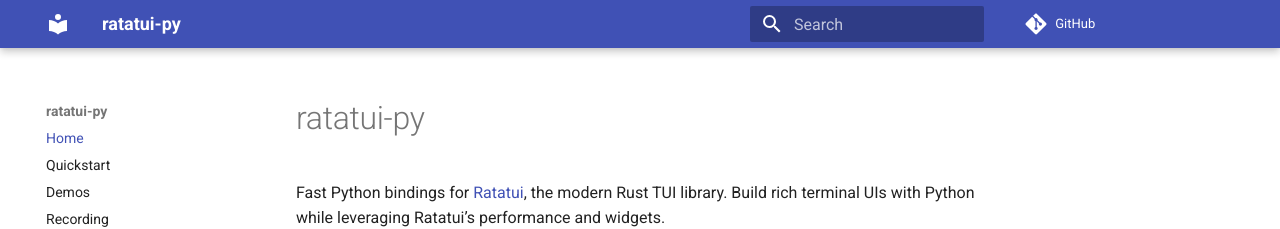
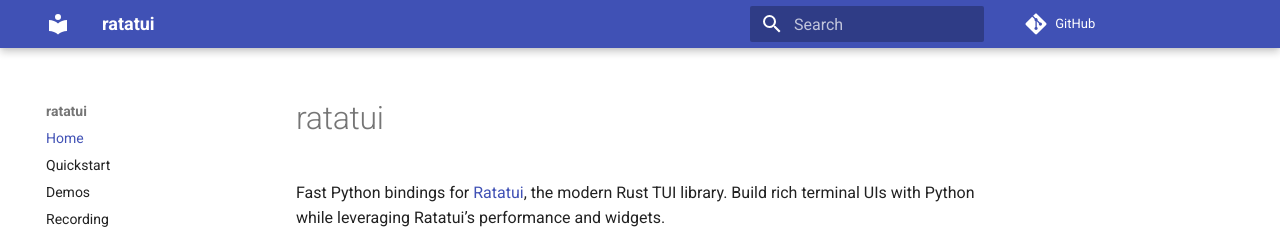
Before and after one commit to holo-q/ratatui-py, an MkDocs documentation site: the page built from docs/index.md, in a window 1280 px wide. Shown: the top 229 px of the page. Built offline with MkDocs 1.6.1 and Material for MkDocs 9.7.7, drawn with Linux system fonts in a browser that asks for light colours; comment, search, counter and statistics services are not loaded.

```diff
--- a/docs/index.md
+++ b/docs/index.md
@@ -1,4 +1,4 @@
-# ratatui-py
+# ratatui
 
 Fast Python bindings for [Ratatui], the modern Rust TUI library. Build rich terminal UIs with Python while leveraging Ratatui’s performance and widgets.
 
--- a/mkdocs.yml
+++ b/mkdocs.yml
@@ -1,4 +1,4 @@
-site_name: ratatui-py
+site_name: ratatui
 site_description: Python bindings for Ratatui (Rust TUI)
 site_url: https://holo-q.github.io/ratatui-py/
 repo_url: https://github.com/holo-q/ratatui-py
```
Also changed, not shown: 1 other file.
